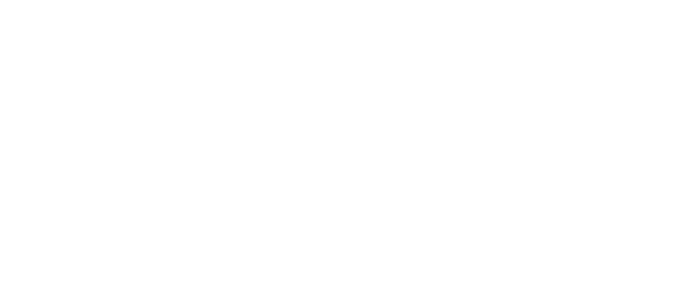
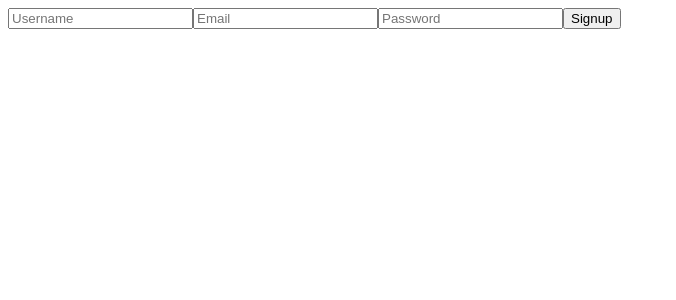
Before and after one commit to JohnMwendwa/node-react-task-manager, a React (Create React App) app in the folder client/: page / in a window 1280 px wide. Shown: the top 300 px of the page, without its empty margins (0-676 px from the left). Built offline with nearby package versions, Linux system fonts and the light colour scheme.

Commit message:
import signup form and render it

```diff
--- a/client/src/App.js
+++ b/client/src/App.js
@@ -1,8 +1,9 @@
+import Signup from "./components/Signup";
 
 function App() {
   return (
     <div className="App">
-
+     <Signup />
     </div>
   );
 }
```
